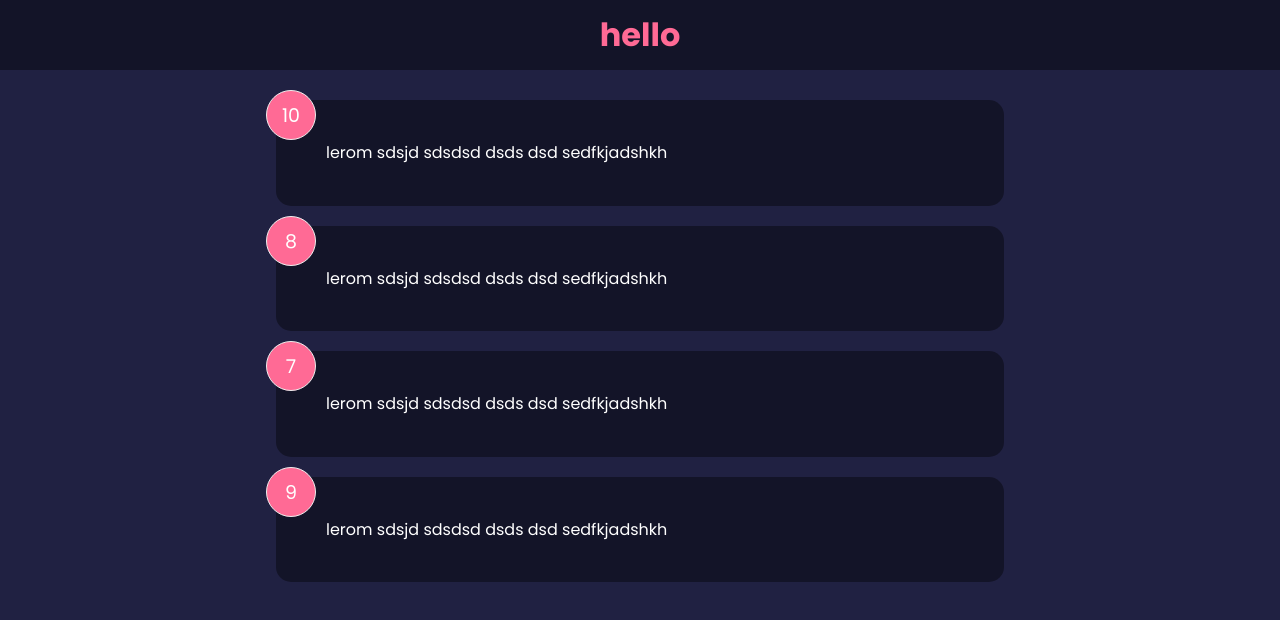
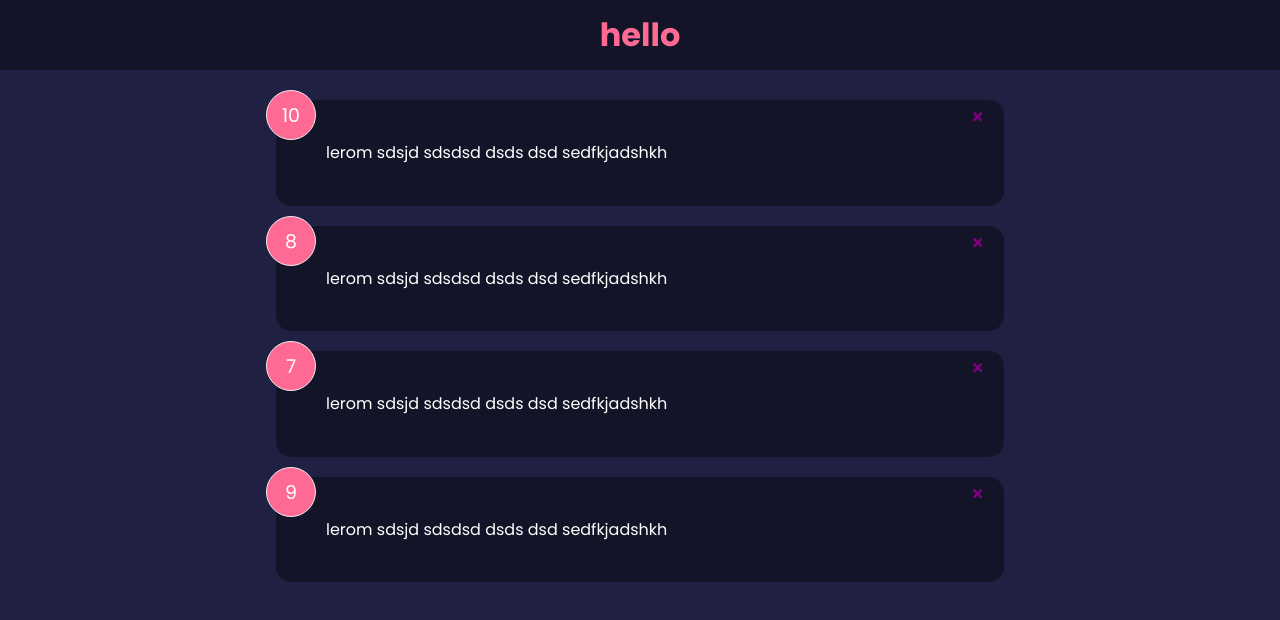
Before and after one commit to malik-hamza-mehboob-dev/feedback-app, a React (Create React App) app: page / in a window 1280 px wide. Shown: the top 620 px of the page. Built offline with nearby package versions, Linux system fonts and the light colour scheme.

Commit message:
Delete flow added using HOC call

```diff
--- a/src/App.js
+++ b/src/App.js
@@ -6,11 +6,18 @@
 
 export default function App() {
   const [feedbackData, setFeedbackData] = useState(Data);
+
+  const deleteFeedback = (id) => {
+      if(window.confirm('Are you sure?'))
+      {
+        setFeedbackData(feedbackData.filter((item) => item.id !== id));
+      }
+  }
   return (
     <>
         <Header text="hello" />
         <div className='container'>
-            <FeedbackList feedback={feedbackData}/>
+            <FeedbackList feedback={feedbackData} handleClick={deleteFeedback}/>
         </div>
     </>
   )
--- a/src/components/FeedbackItem.jsx
+++ b/src/components/FeedbackItem.jsx
@@ -1,10 +1,13 @@
 import Card from "./shared/Card"
+import {FaTimes} from 'react-icons/fa'
 
-function FeedbackItem({item}) {
-
+function FeedbackItem({item , handleClick}) {
   return (
     <Card>
         <div className="num-display">{item.rating}</div>
+        <button className="close" onClick={() => handleClick(item.id)}>
+            <FaTimes  color="purple" />
+        </button>
         <div className="text-display">{item.feedback}</div>
     </Card>
   )
--- a/src/components/FeedbackList.jsx
+++ b/src/components/FeedbackList.jsx
@@ -1,10 +1,10 @@
 import FeedbackItem from './FeedbackItem'
 import propTypes from 'prop-types'
 
-function FeedbackList({feedback}) {
+function FeedbackList({feedback, handleClick}) {
     if(!feedback || feedback.length === 0) { return <p>No Feedback yet!</p>}
   return (
-    feedback.map((item) => (<FeedbackItem key={item.id} item={item} />))
+    feedback.map((item) => (<FeedbackItem key={item.id} item={item} handleClick={handleClick} />))
   )
 }
 
--- a/src/components/Header.jsx
+++ b/src/components/Header.jsx
@@ -21,11 +21,4 @@
     textColor : '#ff6a95'
 }
 
-const Styles = {
-    headerStyles:{
-
-    }
-}
-
-
 export default Header
```
